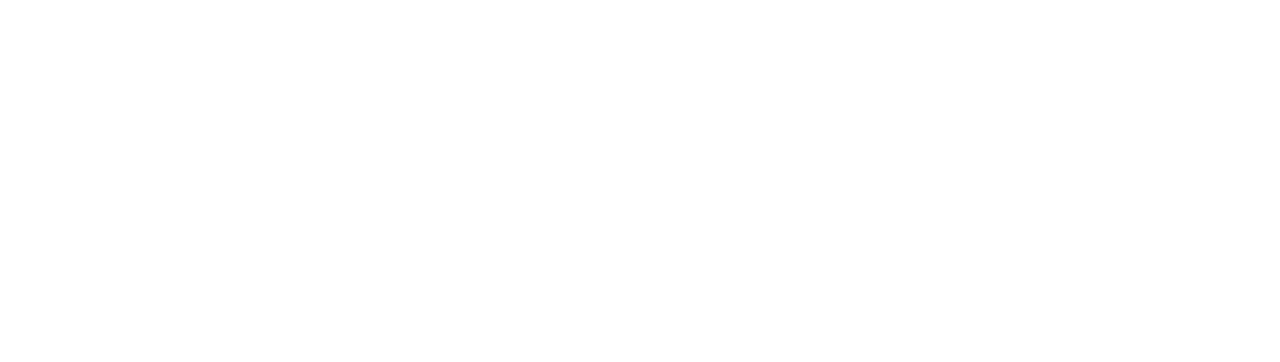
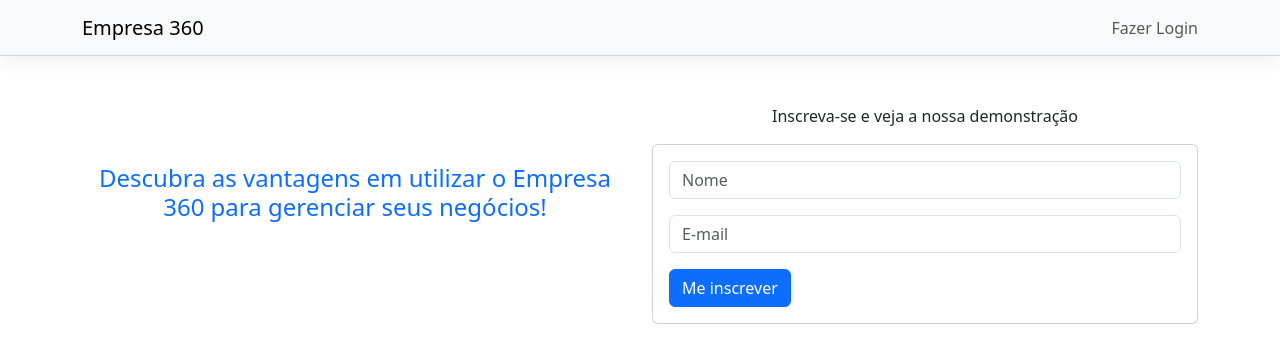
Before and after one commit to danillohss/company360, a Vue app: page /inicio in a window 1280 px wide. Before the commit this address had no page. Shown: the top 362 px of the page. Built offline with nearby package versions, Linux system fonts and the light colour scheme.

Commit message:
Corrigindo rota inicio

```diff
--- a/src/router.js
+++ b/src/router.js
@@ -9,9 +9,9 @@
 
 const routes = [
     {
-        path: '/',
+        path: '/inicio',
         name: 'site',
-        component: Site
+        component: Site,
     },
     {
         path: '/home',
@@ -20,14 +20,17 @@
         children: [
             {
                 path: 'Vendas',
+                name: 'Vendas',
                 component: Sales,
                 children: [
                     {
                         path: 'leads',
+                        name: 'Leads',
                         component: Leads
                     },
                     {
                         path: 'contratos',
+                        name: 'Contratos',
                         component: Contracts
                     },
                 ]
--- a/src/views/Home.vue
+++ b/src/views/Home.vue
@@ -6,29 +6,12 @@
         <div class="navbar-nav">
           <ul class="navbar-nav">
             <li class="nav-item">
-              <a class="nav-link" href="/">Sair</a>
+              <router-link class="nav-link" to="/inicio">Sair</router-link>
             </li>
           </ul>
         </div>
       </div>
     </nav>
-
-    <!-- <div class="dropdown">
-      <router-link
-        class="dropdown-toggle"
-        to="/home/vendas"
-        role="button"
-        data-bs-toggle="dropdown"
-        aria-expanded="false"
-      >
-        Vendas
-      </router-link>
-
-      <ul class="dropdown-menu">
-        <li><router-link class="dropdown-item" to="/home/vendas/leads">Leads</router-link></li>
-        <li><router-link class="dropdown-item" to="/home/vendas/contratos">Contratos</router-link></li>
-      </ul>
-    </div> -->
 
     <div class="d-flex">
       <div class="list-group menu-esquerda">
--- a/src/views/Login.vue
+++ b/src/views/Login.vue
@@ -6,7 +6,7 @@
         <div class="navbar-nav">
           <ul class="navbar-nav">
             <li class="nav-item">
-              <a class="nav-link" href="/">Voltar</a>
+              <a class="nav-link" href="/inicio">Voltar</a>
             </li>
           </ul>
         </div>
--- a/src/views/Site.vue
+++ b/src/views/Site.vue
@@ -6,7 +6,9 @@
         <div class="navbar-nav">
           <ul class="navbar-nav">
             <li class="nav-item">
-              <a class="nav-link" href="/login">Fazer Login</a>
+              <router-link class="nav-link" to="/login"
+                >Fazer Login</router-link
+              >
             </li>
           </ul>
         </div>
```
